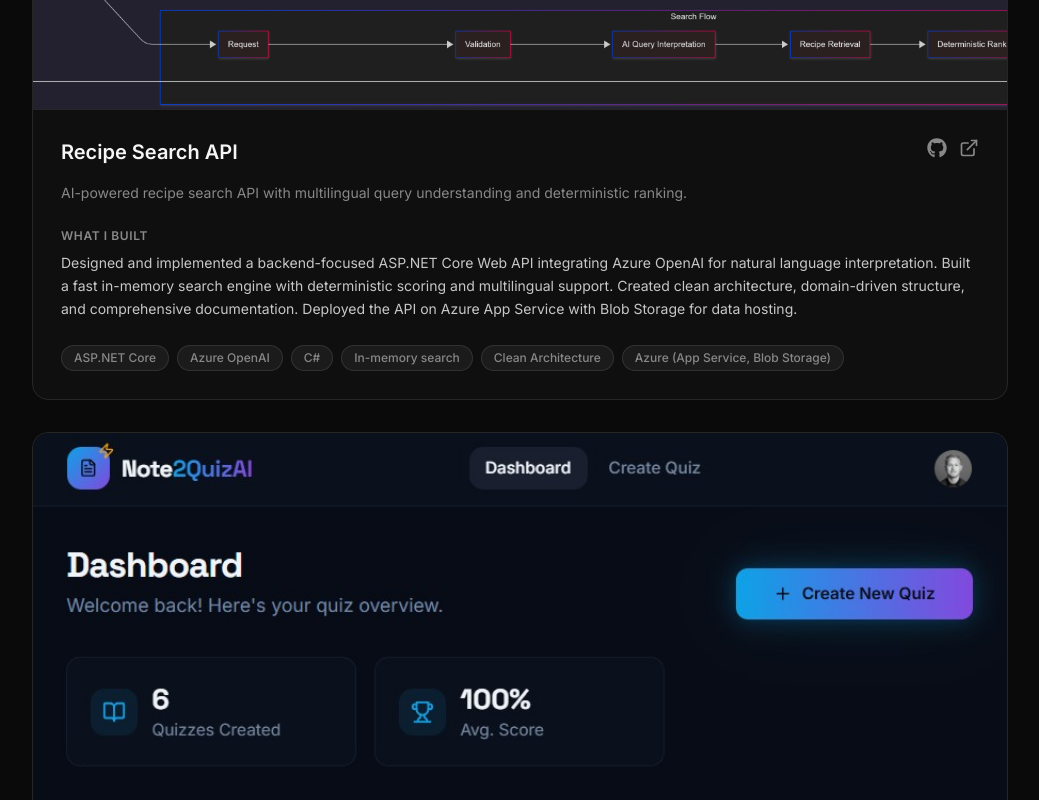
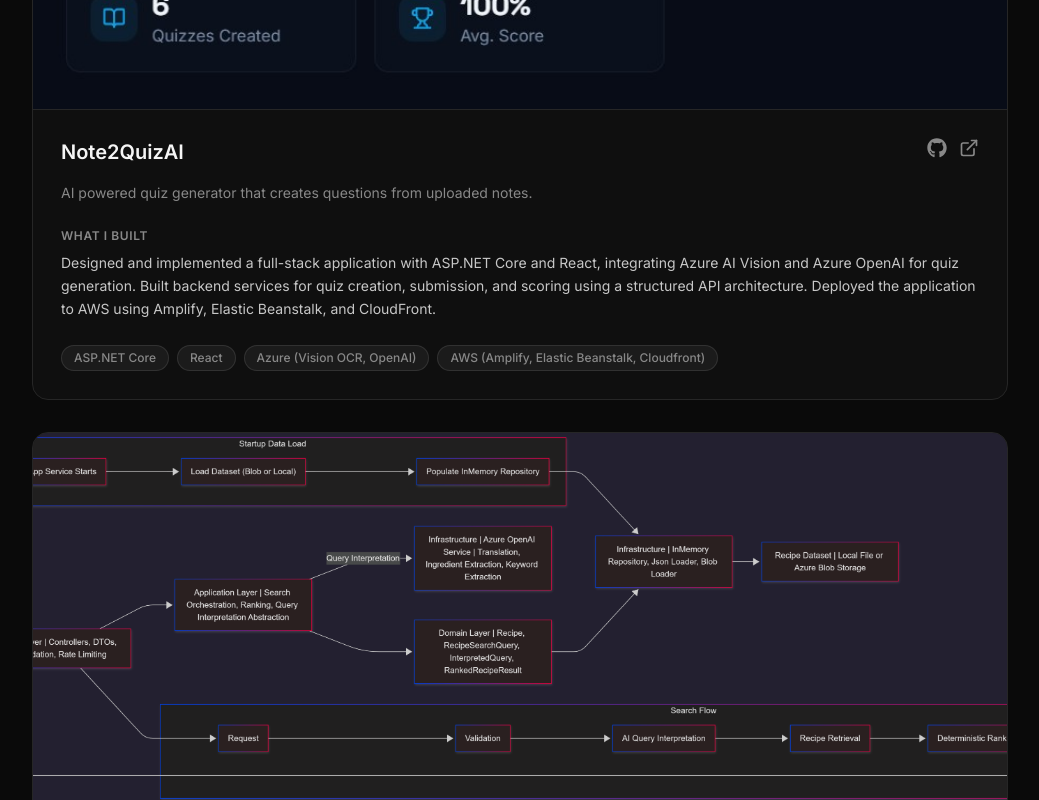
Before and after one commit to johanjaners/johan-portfolio, a React (Vite) app: page / in a window 1280 px wide. Shown: the part 2960-3760 px from the top of the page, without its empty margins (120-1159 px from the left). Built offline with nearby package versions, Linux system fonts and the light colour scheme.

Commit message:
fix: reorder Recipe Search API ProjectCard for consistent display in App component

```diff
--- a/src/App.tsx
+++ b/src/App.tsx
@@ -371,6 +371,15 @@
               thumbnailPaddingLeft="pl-4.5"
             />
             <ProjectCard
+              name="Note2QuizAI"
+              image={LINKS.projects.note2QuizAiImage}
+              summary="AI powered quiz generator that creates questions from uploaded notes."
+              whatIBuilt = "Designed and implemented a full-stack application with ASP.NET Core and React, integrating Azure AI Vision and Azure OpenAI for quiz generation. Built backend services for quiz creation, submission, and scoring using a structured API architecture. Deployed the application to AWS using Amplify, Elastic Beanstalk, and CloudFront."
+              tech={["ASP.NET Core", "React", "Azure (Vision OCR, OpenAI)", "AWS (Amplify, Elastic Beanstalk, Cloudfront)"]}
+              github={LINKS.projects.note2QuizAiGithub}
+              live={LINKS.projects.note2QuizAiLive}
+            />
+            <ProjectCard
               name="Recipe Search API"
               image={LINKS.projects.recipeSearchApiImage}
               summary="AI-powered recipe search API with multilingual query understanding and deterministic ranking."
@@ -378,15 +387,6 @@
               tech={["ASP.NET Core", "Azure OpenAI", "C#", "In-memory search", "Clean Architecture", "Azure (App Service, Blob Storage)"]}
               github={LINKS.projects.recipeSearchApiGithub}
               live={LINKS.projects.recipeSearchApiLive}
-            />
-            <ProjectCard
-              name="Note2QuizAI"
-              image={LINKS.projects.note2QuizAiImage}
-              summary="AI powered quiz generator that creates questions from uploaded notes."
-              whatIBuilt = "Designed and implemented a full-stack application with ASP.NET Core and React, integrating Azure AI Vision and Azure OpenAI for quiz generation. Built backend services for quiz creation, submission, and scoring using a structured API architecture. Deployed the application to AWS using Amplify, Elastic Beanstalk, and CloudFront."
-              tech={["ASP.NET Core", "React", "Azure (Vision OCR, OpenAI)", "AWS (Amplify, Elastic Beanstalk, Cloudfront)"]}
-              github={LINKS.projects.note2QuizAiGithub}
-              live={LINKS.projects.note2QuizAiLive}
             />
             <ProjectCard
               name="PulseCare"
```
